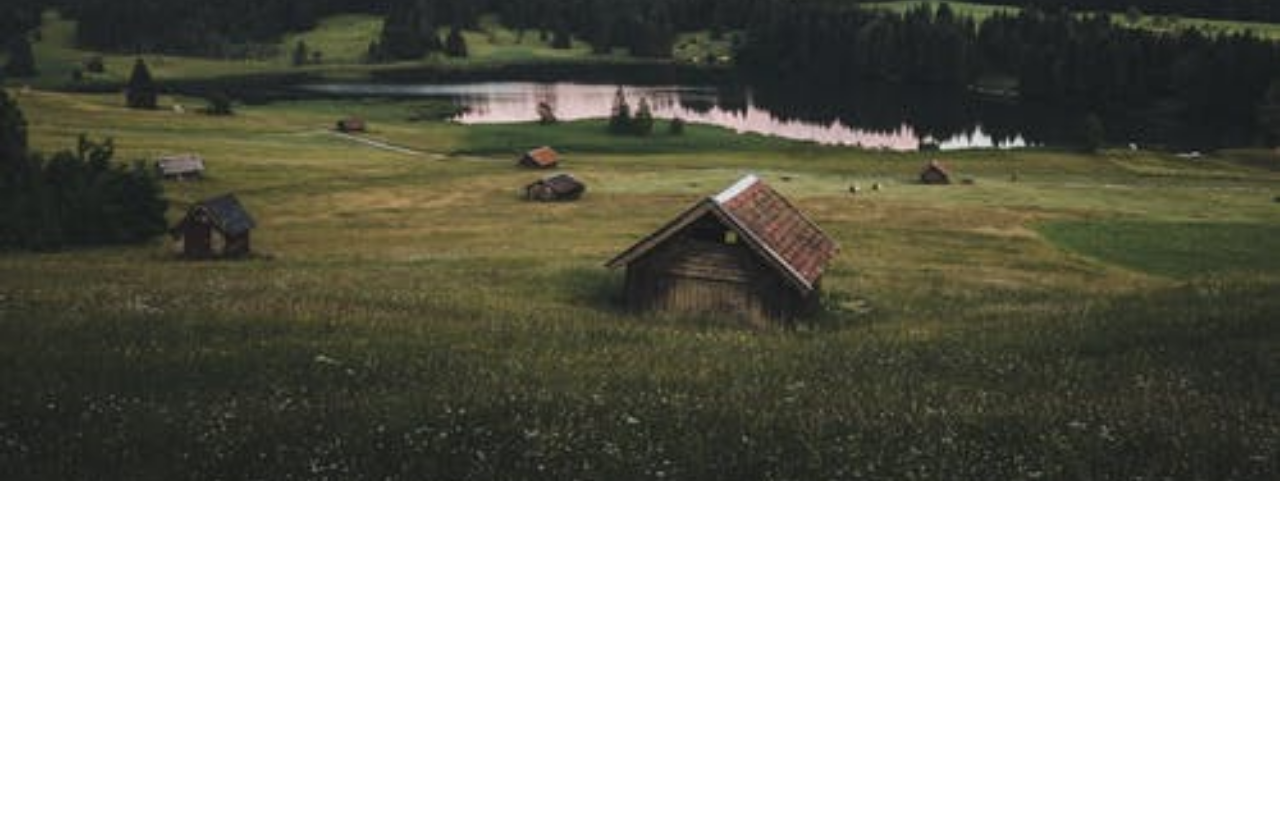
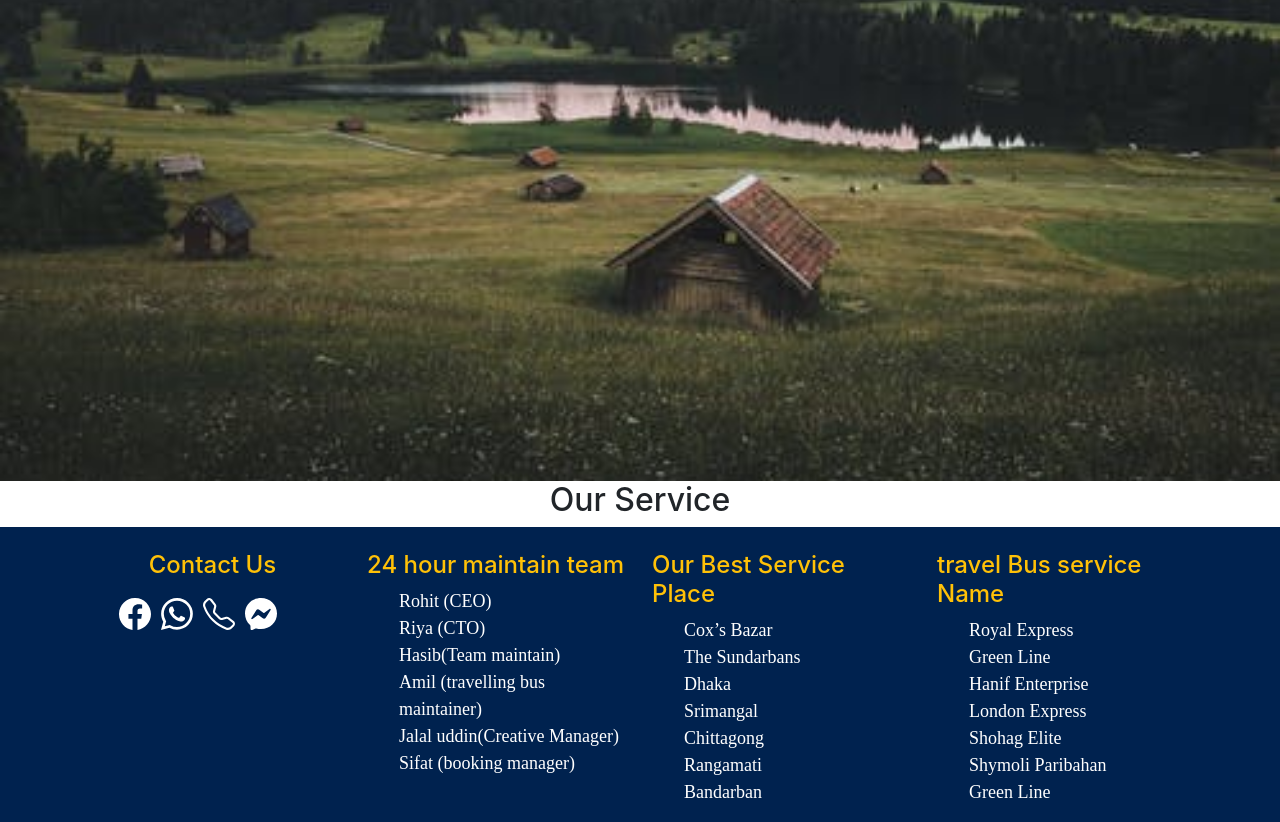
Before and after one commit to rimonhossain12/tourism-or-delivery-website-client-side, a React (Create React App) app: page / in a window 1280 px wide. Shown: the part 319-1141 px from the top of the page. Before the commit the page ends 800 px from the top, so only its background shows below. Built offline with nearby package versions, Linux system fonts and the light colour scheme; no server answers.

Commit message:
footer part is added

```diff
--- a/package.json
+++ b/package.json
@@ -11,6 +11,7 @@
     "react": "^17.0.2",
     "react-bootstrap": "^2.0.0-rc.1",
     "react-dom": "^17.0.2",
+    "react-icons": "^4.3.1",
     "react-responsive-carousel": "^3.2.22",
     "react-router-dom": "^5.3.0",
     "react-router-hash-link": "^2.4.3",
--- /dev/null
+++ b/src/Components/Footer/Footer.css
@@ -0,0 +1,19 @@
+.bg-style{
+    background-color: #00224F;
+}
+.list-style{
+    list-style-type: none;
+}
+.list-style li {
+    list-style-type: none;
+    color: white;
+    font-size: 18px;
+    font-family:cursive;
+}
+.icon-style a{
+    list-style-type: none;
+    color:white;
+    display: inline;
+    padding: 5px;
+   font-size: 2rem;
+}
--- /dev/null
+++ b/src/Components/Footer/Footer.js
@@ -0,0 +1,62 @@
+import React from 'react';
+import { Col, Row } from 'react-bootstrap';
+import './Footer.css';
+import { BsFacebook, BsWhatsapp, BsTelephone, BsMessenger } from "react-icons/bs";
+
+const Footer = () => {
+    return (
+        <div className="bg-style mt-5">
+            <div className="container">
+                <Row xs={1} md={2} lg={4} className="g-4">
+
+                    <Col>
+                        <h4 className="text-warning">Contact Us</h4>
+                        <ul className="icon-style text-start">
+                            <a href="#"><BsFacebook /></a>
+                            <a href="#"><BsWhatsapp /></a>
+                            <a href="#"><BsTelephone /></a>
+                            <a href="#"><BsMessenger /></a>
+                        </ul>
+                    </Col>
+                    <Col>
+                        <h4 className="text-warning text-start">24 hour maintain team</h4>
+                        <ul className="list-style text-start">
+                            <li>Rohit <span>(CEO)</span></li>
+                            <li>Riya <span>(CTO)</span></li>
+                            <li>Hasib<span>(Team maintain)</span></li>
+                            <li>Amil <span>(travelling bus maintainer)</span></li>
+                            <li>Jalal uddin<span>(Creative Manager)</span></li>
+                            <li>Sifat <span>(booking manager)</span></li>
+                        </ul>
+                    </Col>
+                    <Col className="list-style">
+                        <h4 className="text-warning text-start">Our Best Service Place</h4>
+                        <ul className="list-style text-start">
+                            <li>Cox’s Bazar</li>
+                            <li>The Sundarbans</li>
+                            <li>Dhaka</li>
+                            <li>Srimangal</li>
+                            <li> Chittagong</li>
+                            <li>Rangamati</li>
+                            <li>Bandarban</li>
+                        </ul>
+                    </Col>
+                    <Col>
+                        <h4 className="text-warning text-start">travel Bus service Name</h4>
+                        <ul className="list-style text-start">
+                            <li>Royal Express</li>
+                            <li>Green Line</li>
+                            <li>Hanif Enterprise</li>
+                            <li>London Express</li>
+                            <li>Shohag Elite</li>
+                            <li>Shymoli Paribahan</li>
+                            <li>Green Line</li>
+                        </ul>
+                    </Col>
+                </Row>
+            </div>
+        </div>
+    );
+};
+
+export default Footer;
--- a/src/Components/Home/Header/Header.js
+++ b/src/Components/Home/Header/Header.js
@@ -18,7 +18,7 @@ const Header = () => {
           <Navbar.Collapse id="basic-navbar-nav">
             <Nav className="ms-auto">
               <Nav.Link as={HashLink} to="/home#home" className="text-primary fw-bold">Home</Nav.Link>
-              <Nav.Link as={HashLink} to="/about#about" className="text-primary fw-bold">About</Nav.Link>
+              {/* <Nav.Link as={HashLink} to="/about#about" className="text-primary fw-bold">About</Nav.Link> */}
               <Nav.Link as={HashLink} to="/place#place" className="text-primary fw-bold">Place</Nav.Link>
               <Nav.Link as={HashLink} to="/booking#booking" className="text-primary fw-bold">Booking</Nav.Link>
               <Nav.Link as={HashLink} to="/blog#blog" className="text-primary fw-bold">Blog</Nav.Link>
--- a/src/Components/Home/Home/Home.js
+++ b/src/Components/Home/Home/Home.js
@@ -1,12 +1,14 @@
 import React from 'react';
 import About from '../../About/About';
+import Footer from '../../Footer/Footer';
 import Header from '../Header/Header';
 
 const Home = () => {
     return (
         <div>
             <Header></Header>
-            {/* <About></About> */}
+            <About></About>
+            <Footer></Footer>
         </div>
     );
 };
```
Also changed, not shown: index.js (+17 -5 lines), 1 other file (tests, documents, lock files or other folders).
